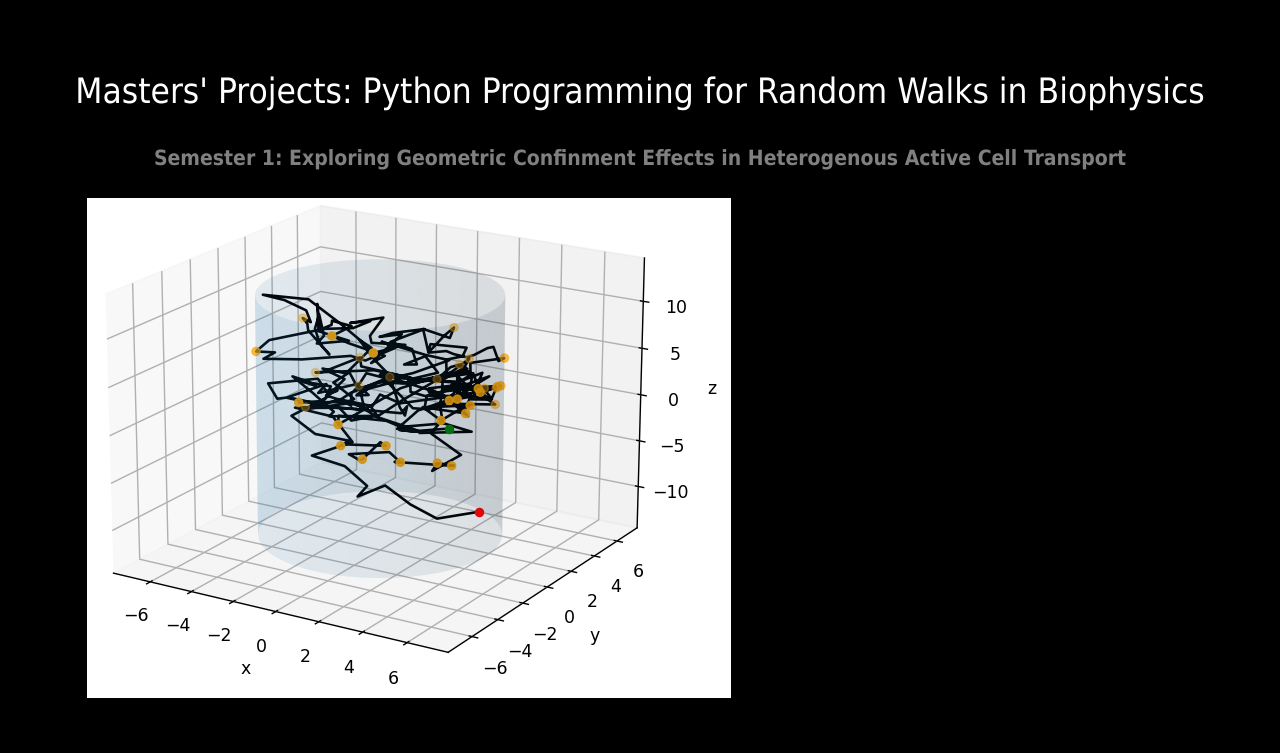
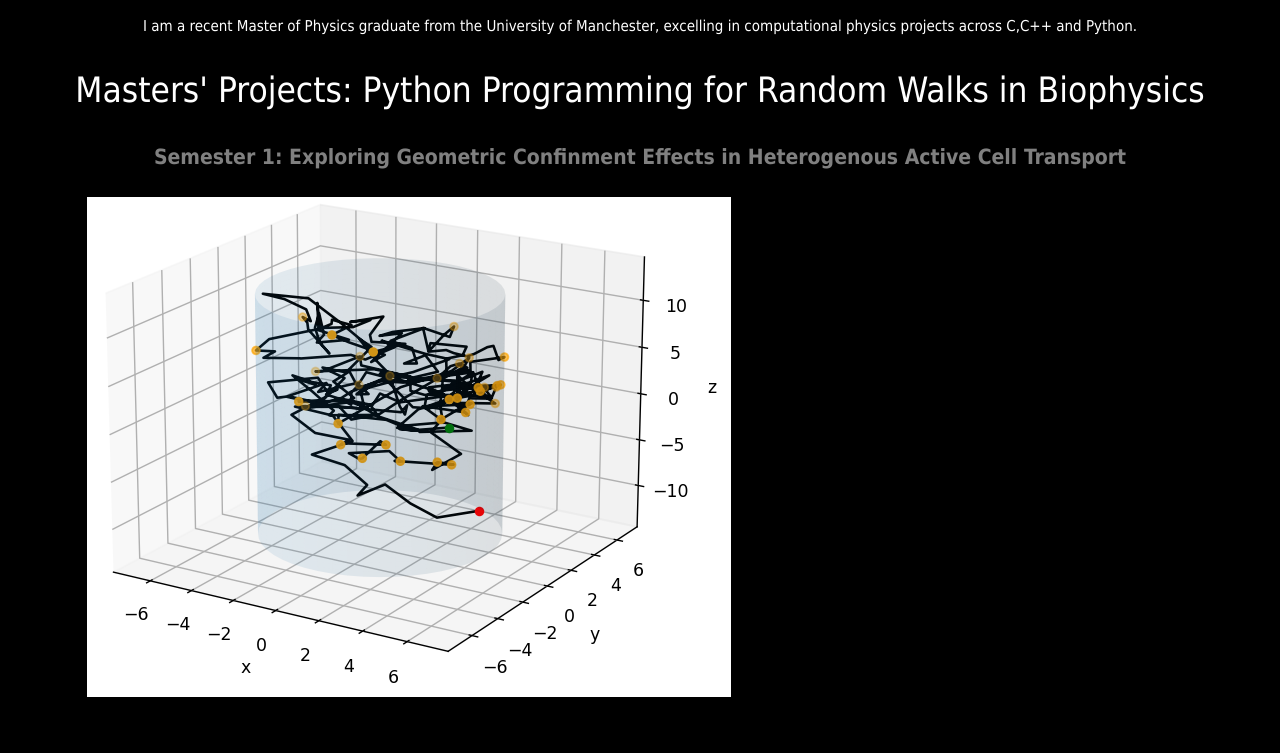
Before and after one commit to paulvautravers/paulvautravers.github.io, a plain HTML site: page index.html in a window 1280 px wide. Shown: the part 187-940 px from the top of the page. Drawn offline with Linux system fonts and the light colour scheme.

Commit message:
changed paragraph style

```diff
--- a/index.html
+++ b/index.html
@@ -13,7 +13,7 @@
         <source src="resources/videos/excursion.mp4" type="video/mp4">
     </video> -->
     <h2 class="header--secondary"> Overview: </h2>
-    <p> I am a recent Master of Physics graduate from the University
+    <p class="paragraph--main"> I am a recent Master of Physics graduate from the University
         of Manchester, excelling in computational physics projects across C,C++ and Python.</p>
     <h3 class="header--third"> Masters' Projects: Python Programming for Random Walks in Biophysics </h3>
     <h4 class="header--sub-header"> Semester 1: Exploring Geometric Confinment Effects in Heterogenous Active Cell Transport</h4>
--- a/resources/css/styles.css
+++ b/resources/css/styles.css
@@ -2,6 +2,13 @@ body {
     background-color: #000000;
     text-align: center;
     font-family: Tahoma, sans-serif;
+}
+
+/* Paragraphs */
+.paragraph--main {
+    font-weight: normal;
+    font-size: 15px;
+    color: #ffffff;
 }
 
 /* Headings*/
```
